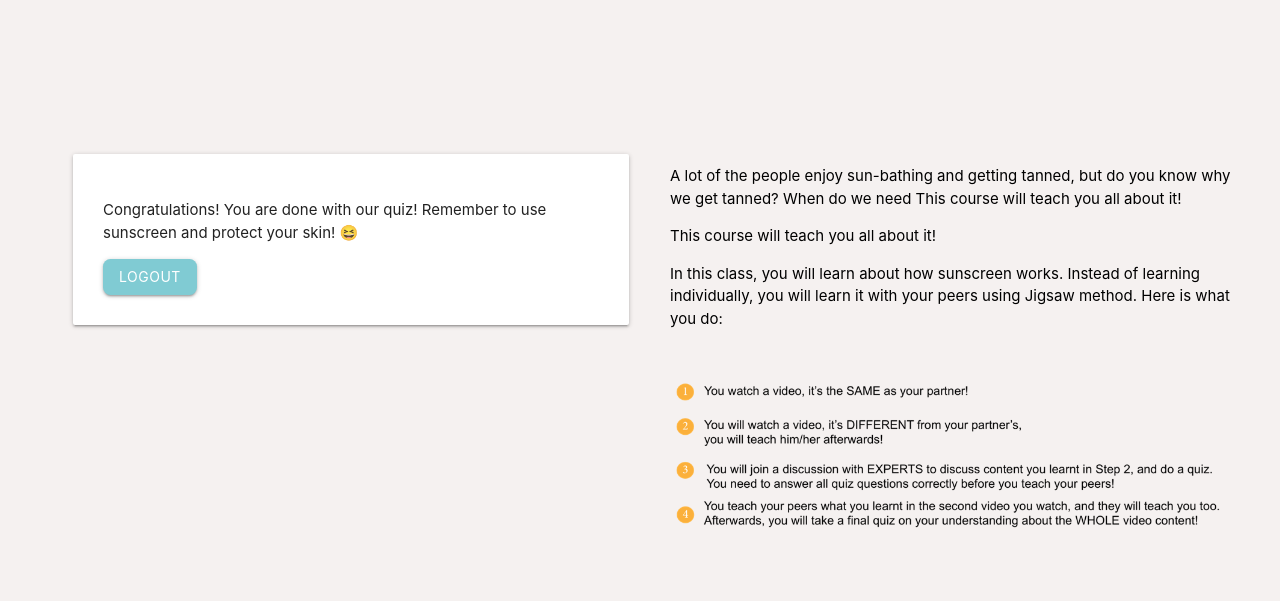
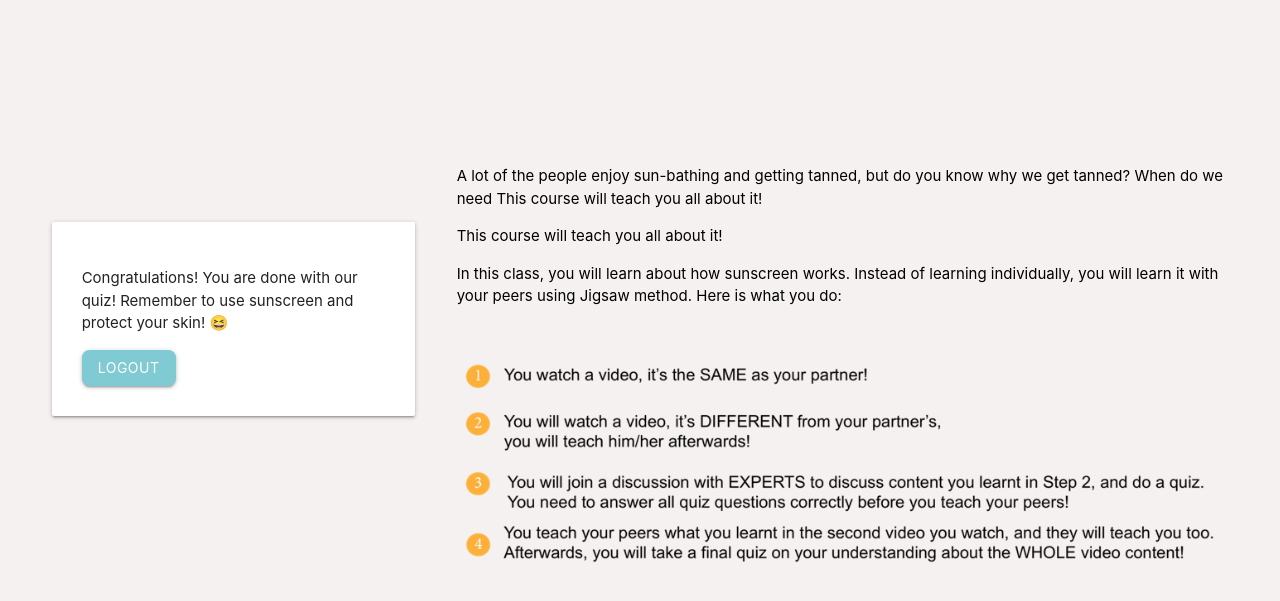
Before and after one commit to hanyutang-sandra/tools-project2, a Django app: page /join in a window 1280 px wide. Shown: the top 601 px of the page. Run offline with Django 3.2, Linux system fonts and the light colour scheme; a user stored in the database is signed in; data comes from the database, SQL or seed files in the repository; both versions use the stored data as it was after the commit; some libraries are stand-ins or nearby versions.

Commit message:
Words fix

```diff
--- a/tools2/sunscreen/static/css/join.css
+++ b/tools2/sunscreen/static/css/join.css
@@ -32,7 +32,7 @@ html{
 
 .left>.card{
 	padding: 2rem;
-	margin-top: 25%;
+	margin-top: 55%;
 	margin-left: 10%;
 }
 
--- a/tools2/sunscreen/static/js/teach.js
+++ b/tools2/sunscreen/static/js/teach.js
@@ -97,6 +97,7 @@ function handleAlert(){
     $('.ac_q2').children('.btn').click(function(){
         if ($(this).index('.btn') === 2){
             $('p').css('display', 'none')
+            $('.alert-card').text('You are good to go!')
             $('.pass').css('display', 'block').siblings('.card-action').css('display', 'none')
         }else if ($(this).index('.btn') === 3){
             $('.al2').css('display', 'block').siblings('p').css('display', 'none')
--- a/tools2/sunscreen/static/js/videob.js
+++ b/tools2/sunscreen/static/js/videob.js
@@ -37,7 +37,7 @@ const quiz1 = {
   id: '#b1',
   answerkey: 'b1a',
   begin: 29.5,
-  incorrect: 57.5,
+  incorrect: 55,
   next: 103
 }
 
@@ -77,7 +77,7 @@ const quiz2 = {
   id: '#b2',
   answerkey: 'b2b',
   begin: 167,
-  incorrect: 186,
+  incorrect: 184,
   next: 226,
 }
 
@@ -115,7 +115,7 @@ const quiz3 = {
   id: '#b3',
   answerkey: 'b3a',
   begin: 233,
-  incorrect: 246
+  incorrect: 244.5
 }
 
 function displayQuiz3(){
--- a/tools2/sunscreen/templates/sunscreen/final.html
+++ b/tools2/sunscreen/templates/sunscreen/final.html
@@ -74,7 +74,7 @@
 	         <br>
 	         <b>Select the best answer.</b>
 	        <div class='quiz_content single'  name='f3'>
-	          	<p>3. When you are doing outdoor activities, such as surfing or swimming, and get sunburnt, which ultraviolet light should you beware of, in order to avoid getting sunburnt?</p>
+	          	<p>3. When you are doing outdoor activities, such as surfing or swimming, and get sunburnt, which ultraviolet light was likely to have caused it?</p>
 	          	<p>
 			      <label>
 			        <input name="f3a" type="radio" />
@@ -119,7 +119,7 @@
 			    <p class='feedback'><b>Here's why: </b>  UVA will exist all day, no matter what the weather or season is. UVB exists only when it is sunny, and UVC is largely blocked out by the atmosphere.</p>
 	          </div>
 	          <div class='quiz_content single'  name='f5'>
-	          	<p>5. Kelly cares a lot about not burdening her skin when applying sunscreen, which type of sunscreen would you suggest her to use?</p>
+	          	<p>5. Kelly has sensitive skin, and she cares a lot about not burdening her skin when applying sunscreen, which type of sunscreen would you suggest her to use?</p>
 	          	<p>
 			      <label>
 			        <input name="f5a" type="radio" />
--- a/tools2/sunscreen/templates/sunscreen/join.html
+++ b/tools2/sunscreen/templates/sunscreen/join.html
@@ -8,7 +8,7 @@
 
 {% block content %}
 <div class="row">
-	<div class="left col s6">
+	<div class="left col s4">
 
 		{% if progress == 'notjoin' %}
 		<div class='card notjoin'>
@@ -48,7 +48,7 @@
 		{% endif %}
 	</div>
 
-	<div class="right col s6">
+	<div class="right col s8">
 		<p>A lot of the people enjoy sun-bathing and getting tanned, but do you know why we get tanned? When do we need This course will teach you all about it!
 		</p>
 		<p>This course will teach you all about it!</p>
--- a/tools2/sunscreen/templates/sunscreen/quiz.html
+++ b/tools2/sunscreen/templates/sunscreen/quiz.html
@@ -85,7 +85,7 @@
 	      {% if role == 'b' %}
 	          <span class="card-title" id='1b'>Expert Quiz B</span>
 	          <div class='quiz_content'  name='1b1'>
-	          	<p>1. Which of the following resemble the physical sunscreen the most?</p>
+	          	<p>1. Which of the following resembles the physical sunscreen the most?</p>
 	          	<p>
 			      <label>
 			        <input name="1b1a" type="radio" />
--- a/tools2/sunscreen/templates/sunscreen/teach.html
+++ b/tools2/sunscreen/templates/sunscreen/teach.html
@@ -23,7 +23,7 @@
 
     <div class='alert card'>
       <div class="card-content">
-        <span class="card-title">Did you teach your partner?</span>
+        <span class="card-title alert-card">Did you teach your partner?</span>
         <p class='q1'>Did you finish teaching your partner about your part?</p>
         <p class='q2'>Did you make sure your partner has no more questions about content you taught?</p>
         <p class='al1'>Please be responsible to your partner and teach them about your part.</p>
@@ -38,7 +38,7 @@
         <a class='btn'>No</a>
       </div>
        <div class="card-action pass">
-        <a class='btn' href="../final">Now you can proceed to the quiz.Good luck.</a>
+        <a class='btn' href="../final">Now you can proceed to the quiz. Good luck.</a>
       </div>
       <div class="card-action ac_al">
         <a class='btn'>Go back to the dicsussion board</a>
--- a/tools2/sunscreen/views.py
+++ b/tools2/sunscreen/views.py
@@ -372,7 +372,7 @@ def checkquiz(request, quiz_id):
 	result = json.loads(request.POST['data'])
 	quiz_id = str(request).split('/')[2].split("'")[0]
 	answerkey_1a = [['1a1', '1a1a'], ['1a2', '1a2a'], ['1a3', '1a3b']]
-	answerkey_1b = [['1b1', '1b1b'], ['1b2', '1b2d'], ['1b3', '1b3a'], ['1b4', '1b4b']]
+	answerkey_1b = [['1b1', '1b1c'], ['1b2', '1b2c'], ['1b3', '1b3a'], ['1b4', '1b4b']]
 	if quiz_id == '1a':
 		return JsonResponse(checkanswer(result, answerkey_1a), safe=False)
 	elif quiz_id == '1b':
--- a/tools2/tools2/settings.py
+++ b/tools2/tools2/settings.py
@@ -27,6 +27,7 @@ SECRET_KEY = os.environ.get('SECRET_KEY')
 DEBUG = False
 
 ALLOWED_HOSTS = ['radiant-basin-41966.herokuapp.com']
+#ALLOWED_HOSTS = ['localhost']
 
 
 
```
Also changed, not shown: tools2/db.sqlite3.
